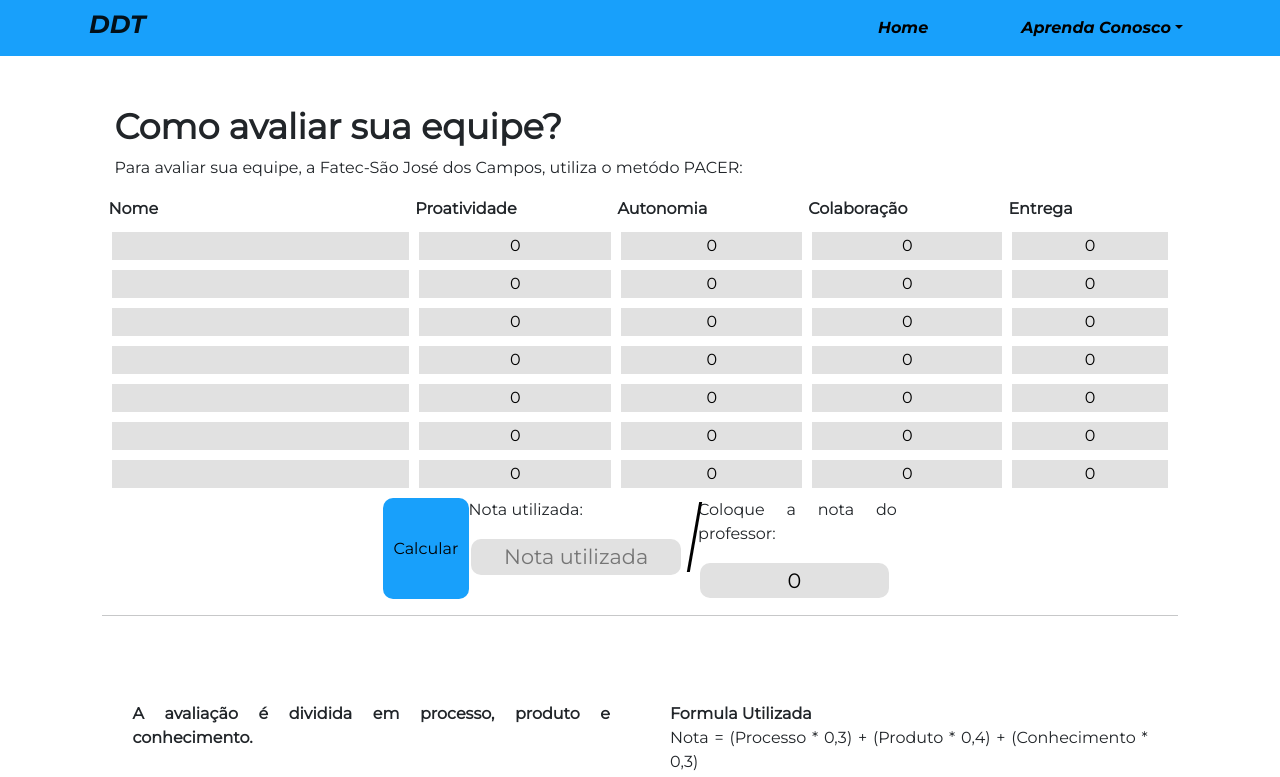
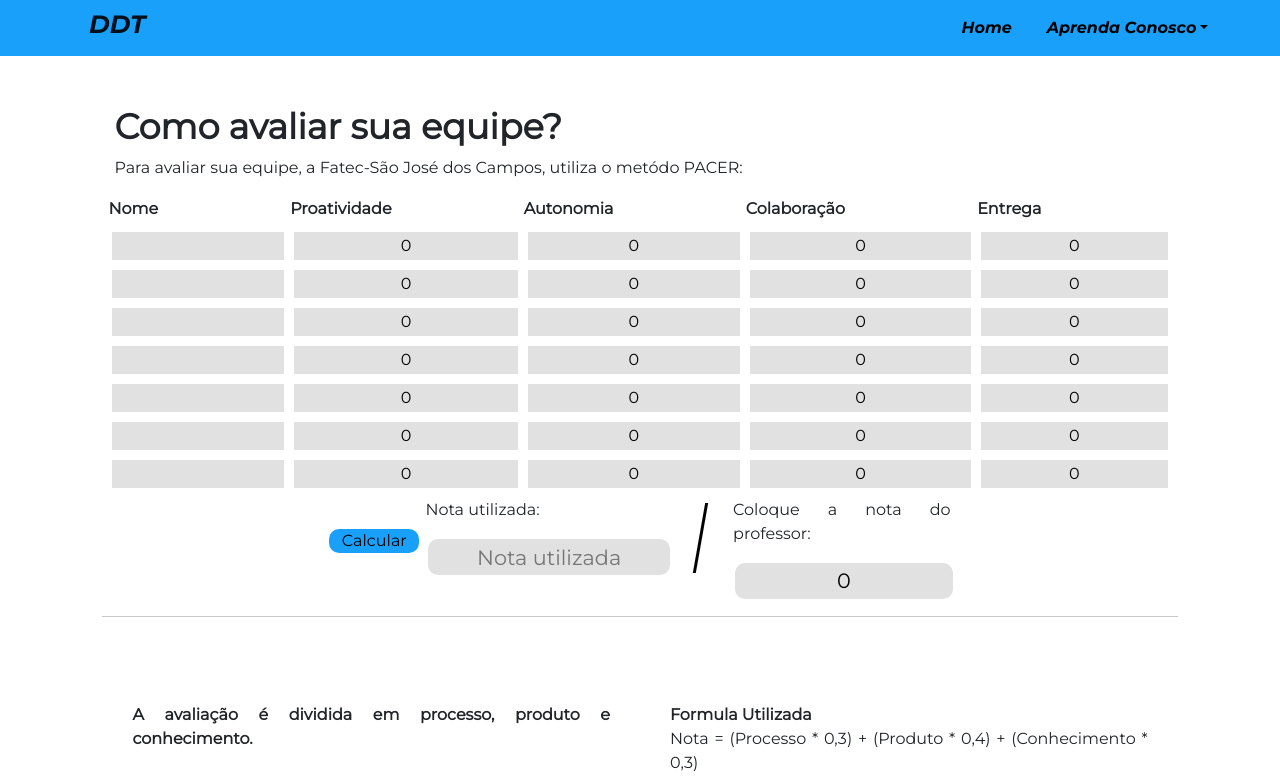
Before and after one commit to erickhoawata/DDT-1-Sem, a Flask app: page /avaliacao in a window 1280 px wide. Shown: the top 777 px of the page. Run offline with Flask 3, Linux system fonts and the light colour scheme.

Commit message:
tabela e cabeçalho

```diff
--- a/static/css/styles.css
+++ b/static/css/styles.css
@@ -73,7 +73,7 @@ h4{
 .aprenda {
     font-family: 'Montserrat';
     font-style: italic;
-    margin-right: 77px;
+    margin: 0% 10%;
     align-self: center;
 }
 .center{
@@ -271,8 +271,8 @@ input[type=number]::-webkit-inner-spin-button {
 }
 /* divisor de notas */
 .reta {
-    margin: 0.75% 0.5%;
-    width: 3px;
+    margin: 0.75% 5%;
+    min-width: 3px;
     height: 70px;
     background: black;
     -webkit-transform: skew(0deg);
@@ -284,6 +284,7 @@ input[type=number]::-webkit-inner-spin-button {
     -ms-transform: skew(-10deg);
     transform: skew(-10deg);
 }
+/*___________________________________*/
 
 .notprof{
     background-color: #E1E1E1;
@@ -296,7 +297,7 @@ input[type=number]::-webkit-inner-spin-button {
 input[type=number] {
    -moz-appearance: textfield;
    appearance: textfield;
-   width: 95%;
+   width: 100%;
 }
 input[type=text]{
     background-color: #e1e1e1;
@@ -305,6 +306,10 @@ input{
     background-color: #e1e1e1;
     border: none;
     text-align: center;
+}
+.innota{
+    width: 100%;
+    height: max-content;
 }
 .linha{
     padding: 0%;
@@ -330,6 +335,9 @@ p[type=number]{
     border: none;
     border-radius: 10px;
     padding: 0% 2%;
+    height: 50%;
+    margin: 5% 0%;
+    margin-right: 1%;
 }
 /* -------  AVALIAÇÔES ---------*/
 
--- a/templates/Avaliações.html
+++ b/templates/Avaliações.html
@@ -31,28 +31,28 @@
                     {%if metodo=="GET":%}
                         {% for linha in range(1,8): %}
                         <tr class="linha">
-                            <td class="pedaço"><input type="text"  name="nome{{linha}}"></td>
-                            <td class="pedaço"><input type="number" max="3" min="0" step="0.1" required value="0" name="nota_proat{{linha}}"></td>
-                            <td class="pedaço"><input type="number" max="3" min="0" step="0.1" required value="0" name="nota_auto{{linha}}"></td>
-                            <td class="pedaço"><input type="number" max="3" min="0" step="0.1" required value="0" name="nota_colab{{linha}}"></td>
-                            <td class="pedaço"><input type="number" max="3" min="0" step="0.1" required value="0" name="nota_entreg{{linha}}"></td>
+                            <td class="pedaço"><input onclick="this.select();" class="innota" type="text"  name="nome{{linha}}"></td>
+                            <td class="pedaço"><input onclick="this.select();" class="innota" type="number" max="3" min="0" step="0.1" required value="0" name="nota_proat{{linha}}"></td>
+                            <td class="pedaço"><input onclick="this.select();" class="innota" type="number" max="3" min="0" step="0.1" required value="0" name="nota_auto{{linha}}"></td>
+                            <td class="pedaço"><input onclick="this.select();" class="innota" type="number" max="3" min="0" step="0.1" required value="0" name="nota_colab{{linha}}"></td>
+                            <td class="pedaço"><input onclick="this.select();" class="innota" type="number" max="3" min="0" step="0.1" required value="0" name="nota_entreg{{linha}}"></td>
                         </tr>
                         {%endfor %}
 
                     {%else:%}
                         {%for pessoa in pessoas:%}
                         <tr class="linha">
-                            <td class="pedaço"><input type="text"  name="nome{{loop.index0+1}}" value="{{pessoa[0]}}" class="nome"></td>
-                            <td class="pedaço"><input type="number" max="3" min="0" step="0.1" required name="nota_proat{{loop.index0+1}}" value="{{pessoa[1]}}"></td>
-                            <td class="pedaço"><input type="number" max="3" min="0" step="0.1" required name="nota_auto{{loop.index0+1}}" value="{{pessoa[2]}}"></td>
-                            <td class="pedaço"><input type="number" max="3" min="0" step="0.1" required name="nota_colab{{loop.index0+1}}" value="{{pessoa[3]}}"></td>
-                            <td class="pedaço"><input type="number" max="3" min="0" step="0.1" required name="nota_entreg{{loop.index0+1}}" value="{{pessoa[4]}}"></td>
+                            <td class="pedaço"><input onclick="this.select();" class="innota" type="text"  name="nome{{loop.index0+1}}" value="{{pessoa[0]}}" class="nome"></td>
+                            <td class="pedaço"><input onclick="this.select();" class="innota" type="number" max="3" min="0" step="0.1" required name="nota_proat{{loop.index0+1}}" value="{{pessoa[1]}}"></td>
+                            <td class="pedaço"><input onclick="this.select();" class="innota" type="number" max="3" min="0" step="0.1" required name="nota_auto{{loop.index0+1}}" value="{{pessoa[2]}}"></td>
+                            <td class="pedaço"><input onclick="this.select();" class="innota" type="number" max="3" min="0" step="0.1" required name="nota_colab{{loop.index0+1}}" value="{{pessoa[3]}}"></td>
+                            <td class="pedaço"><input onclick="this.select();" class="innota" type="number" max="3" min="0" step="0.1" required name="nota_entreg{{loop.index0+1}}" value="{{pessoa[4]}}"></td>
                         </tr>
                         {%endfor%}
                     {%endif%}
 
                 </table>
-                <div class="container" style="width: 50%;">
+                <div class="container" style="min-width: 50%; width: 60%;">
                     <input type="submit" class="botenviar" value="Calcular">
                     <div style="margin:0%;">
                         <p>Nota utilizada:</p>
@@ -62,13 +62,13 @@
 
                     {%if metodo=="GET":%}
                     <div style="margin:0%;">
-                        <p>Coloque a nota do professor:</p>
-                        <input type="number" value="0" min="0" max="84" class="notprof" name="nota_prof">
+                        <div style="min-width: 200px"><p>Coloque a nota do professor:</p></div>
+                        <input onclick="this.select();" type="number" value="0" min="0" max="84" class="notprof" name="nota_prof">
                     </div>
                     {%else:%}
                     <div style="margin:0%;">
-                        <p>Coloque a nota do professor:</p>
-                        <input type="number" value="{{nota_prof}}" min="0" max="84" class="notprof" name="nota_prof">
+                        <div style="min-width: 200px"><p>Coloque a nota do professor:</p></div>
+                        <input onclick="this.select();" type="number" value="{{nota_prof}}" min="0" max="84" class="notprof" name="nota_prof">
                     </div>
                     {%endif%}
                 </div>
--- a/templates/base.html
+++ b/templates/base.html
@@ -48,7 +48,7 @@
                     </li>
                     <li class="nav-item">
                         <li class="nav-item dropdown">
-                            <div class="aprenda">
+                            <div class="aprenda" style="margin-right: 77px;">
                                 <a class="nav-link dropdown-toggle text-black" href="/trilha" data-bs-toggle="dropdown" aria-expanded="false"><b>Aprenda Conosco</b></a>
                                 <ul class="dropdown-menu">
                                     <li><a class="dropdown-item text-center" href="/pilares"><b>Três Pilares</b></a></li>
```
